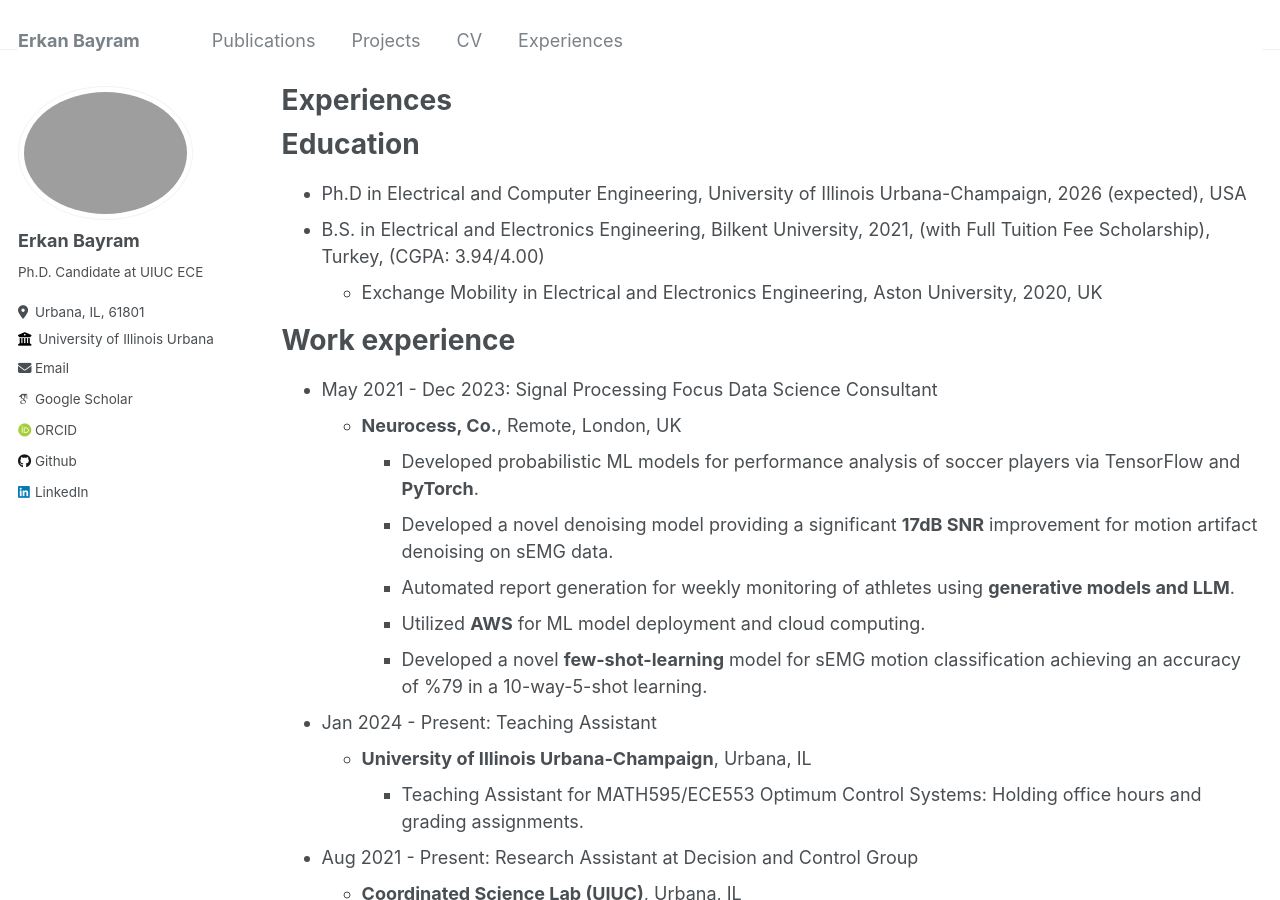
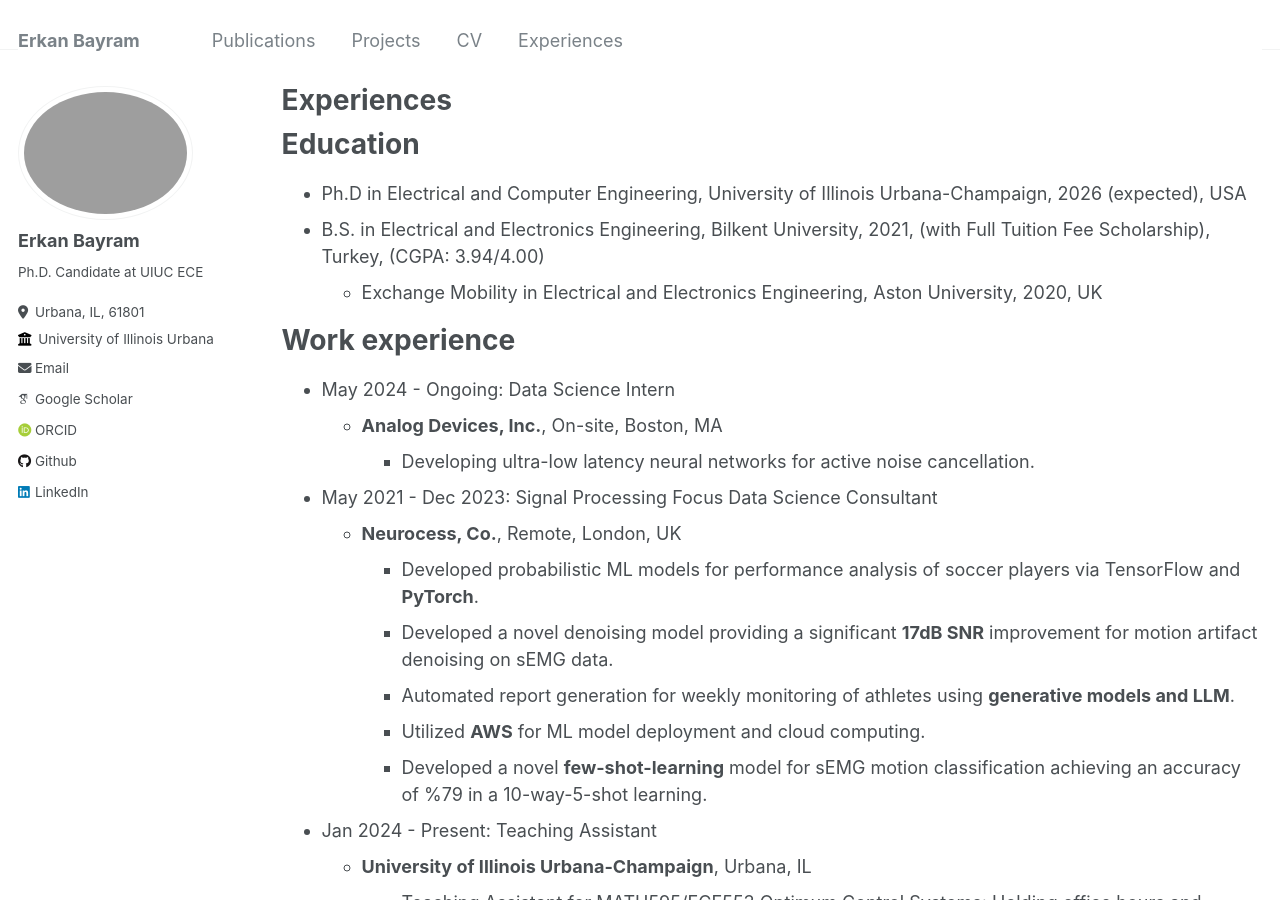
Before and after one commit to erkan1863/erkan1863.github.io, a Jekyll site: the page built from _pages/experiences.md, in a window 1280 px wide and 900 px high. Built offline with Jekyll 4.4.1, drawn with Linux system fonts in a browser that asks for light colours; some web fonts are replaced; a file with an impossible date is left out.

Commit message:
new job2

```diff
--- a/_pages/experiences.md
+++ b/_pages/experiences.md
@@ -18,6 +18,10 @@ Education
 
 Work experience
 ======
+* May 2024 - Ongoing: Data Science Intern
+  * **Analog Devices, Inc.**, On-site, Boston, MA
+    - Developing ultra-low latency neural networks for active noise cancellation.
+
 * May 2021 - Dec 2023: Signal Processing Focus Data Science Consultant
   * **Neurocess, Co.**, Remote, London, UK
     - Developed probabilistic ML models for performance analysis of soccer players via TensorFlow and **PyTorch**.
```
Also changed, not shown: _publications/2024-03-28-Noise.md (+1 -1 lines).
